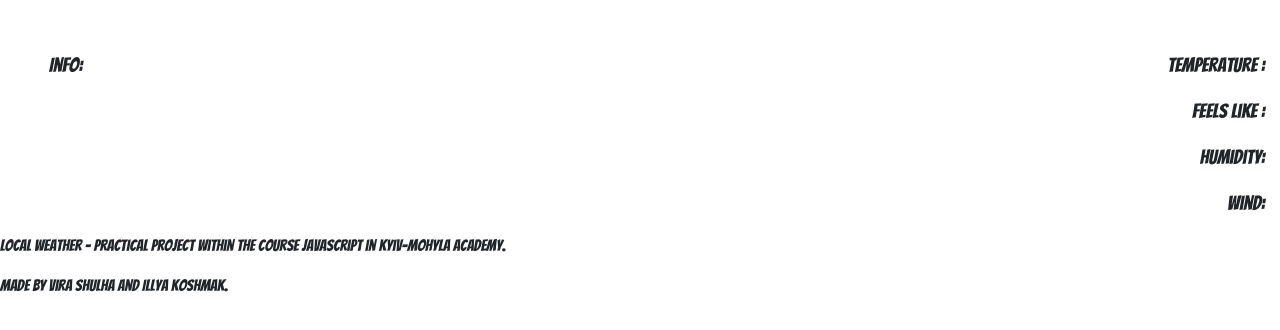
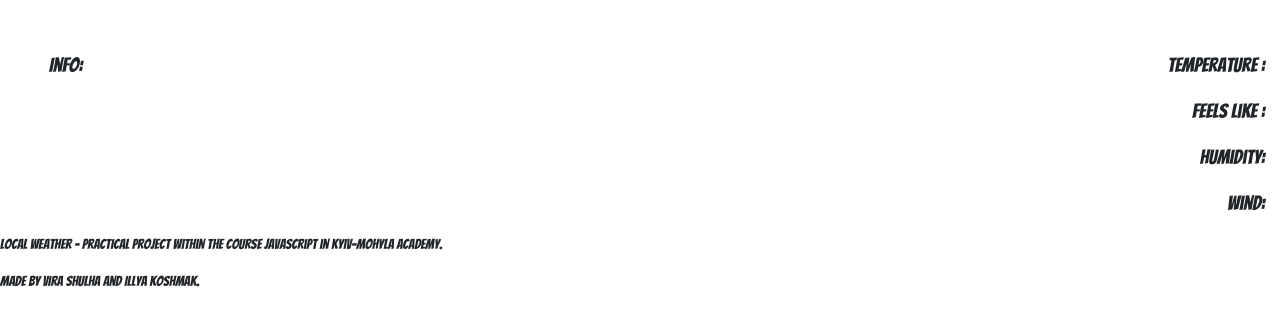
Before and after one commit to nmkmms/weather, a plain HTML site: page index.html in a window 1280 px wide. Drawn offline with nearby package versions, Linux system fonts and the light colour scheme; no server answers.

Commit message:
Some fixes

```diff
--- a/css/style.css
+++ b/css/style.css
@@ -38,3 +38,7 @@ body {
     text-align: right;
     font-size: 20px;
 }
+
+.text {
+    font-size: 14px;
+}
--- a/index.html
+++ b/index.html
@@ -31,8 +31,8 @@
             <p id="wind"></p>
         </div>
     </div>
-    <p>Local Weather - practical project within the course JavaScript in Kyiv-Mohyla Academy.</p>
-    <p>Made by Vira Shulha and Illya Koshmak.</p>
+    <p class="text">Local Weather - practical project within the course JavaScript in Kyiv-Mohyla Academy.</p>
+    <p class="text">Made by Vira Shulha and Illya Koshmak.</p>
 </body>
 
 <footer>
```
Also changed, not shown: 1 other file.
